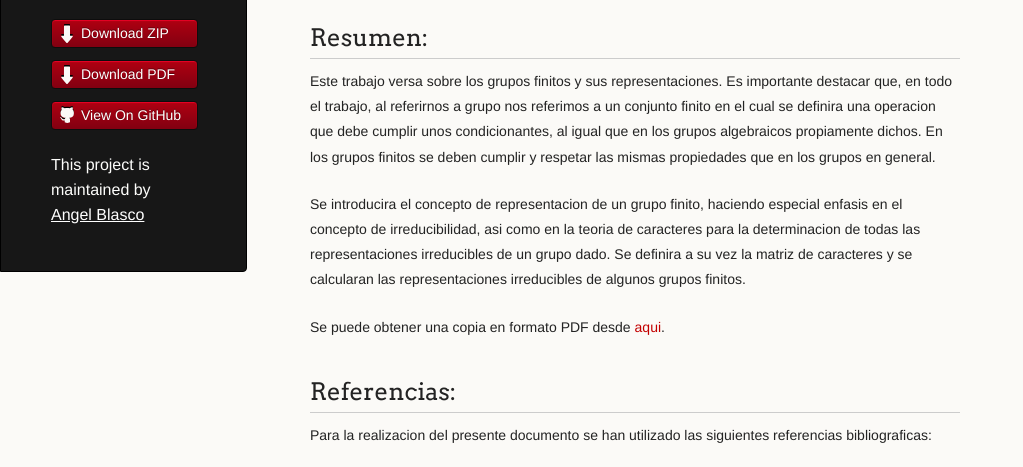
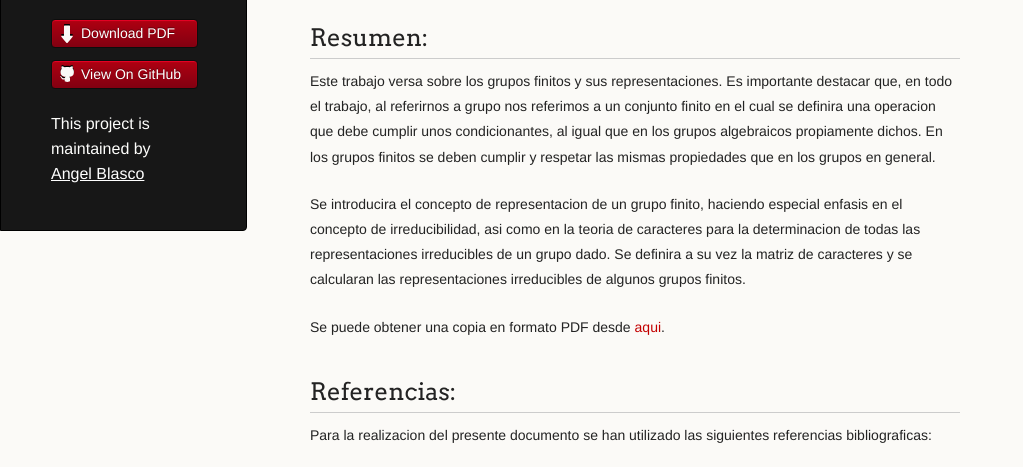
Before and after one commit to angelblasco/rlweb, a plain HTML site: page index.html in a window 1280 px wide. Shown: the part 325-792 px from the top of the page, without its empty margins (0-1023 px from the left). Drawn offline with Linux system fonts and the light colour scheme.

Commit message:
se elimina el boton de descargar zip

```diff
--- a/index.html
+++ b/index.html
@@ -34,7 +34,7 @@
         <h1 class="header">Rep. lineales de grupos finitos.</h1>
         <p class="header">Desde aqui se puede proceder a la descarga del trabajo.</p>
         <ul>
-          <li><a class="buttons" href="https://github.com/angelblasco/TFG/archive/master.zip">Download ZIP</a></li>
+          <!--<li><a class="buttons" href="https://github.com/angelblasco/TFG/archive/master.zip">Download ZIP</a></li>-->
           <li><a class="buttons" href="docs/tfg.pdf">Download PDF</a></li>
           <li><a class="buttons github" href="https://github.com/angelblasco/TFG">View On GitHub</a></li>
         </ul>
```
